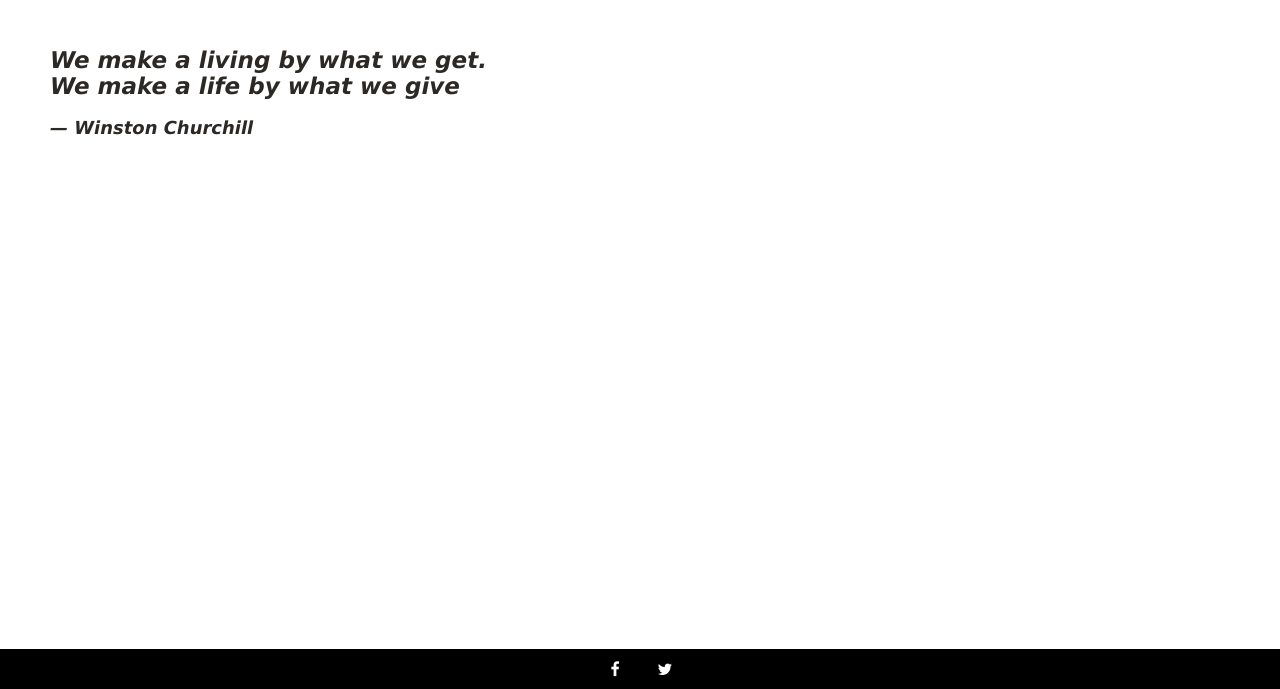
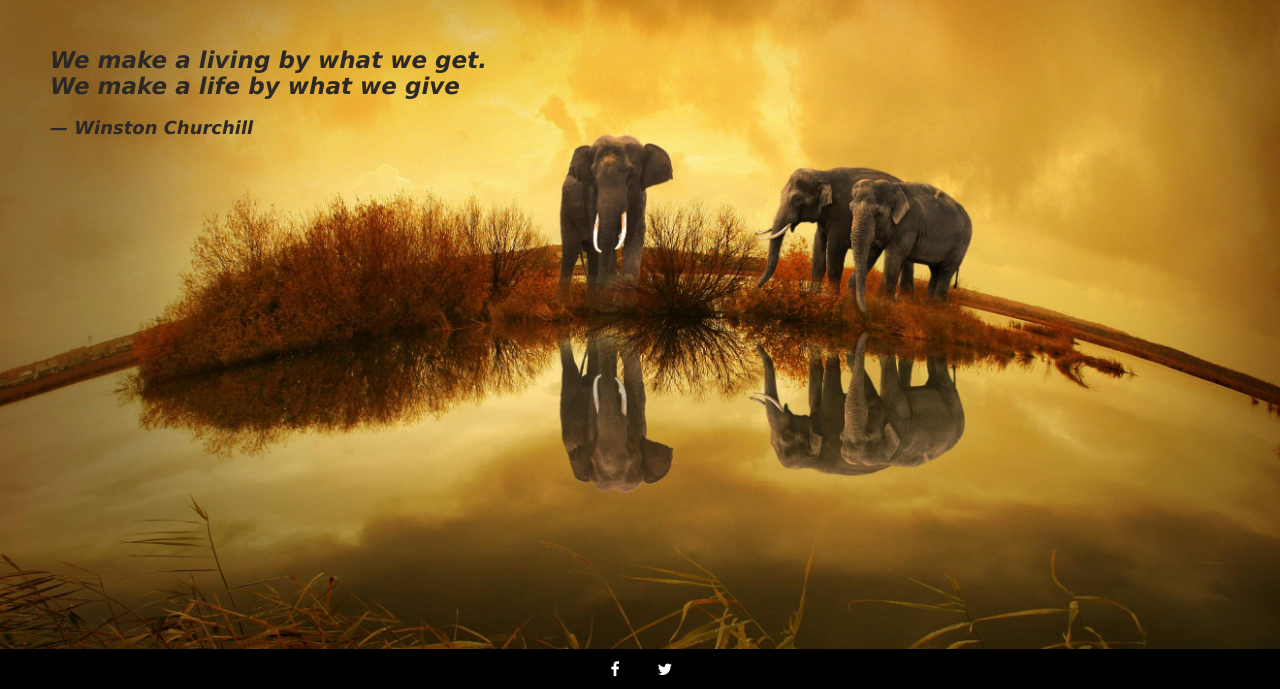
Before and after one commit to camillajepsen/charityinfosite, a plain HTML site: page index.html in a window 1280 px wide. Shown: the part 111-800 px from the top of the page. Drawn offline with Linux system fonts and the light colour scheme; the site is published under a folder, as on GitHub Pages, so addresses that start at the root find nothing.

Commit message:
Add missing image path

```diff
--- a/css/styles.css
+++ b/css/styles.css
@@ -10,7 +10,7 @@
     height: 100vh;
     display: flex;
     flex-direction: column;
-    background-image: url("/images/b.jpg");
+    background-image: url("../images/b.jpg");
     background-size: cover;
     background-position: center;
     background-repeat: no-repeat;
```
